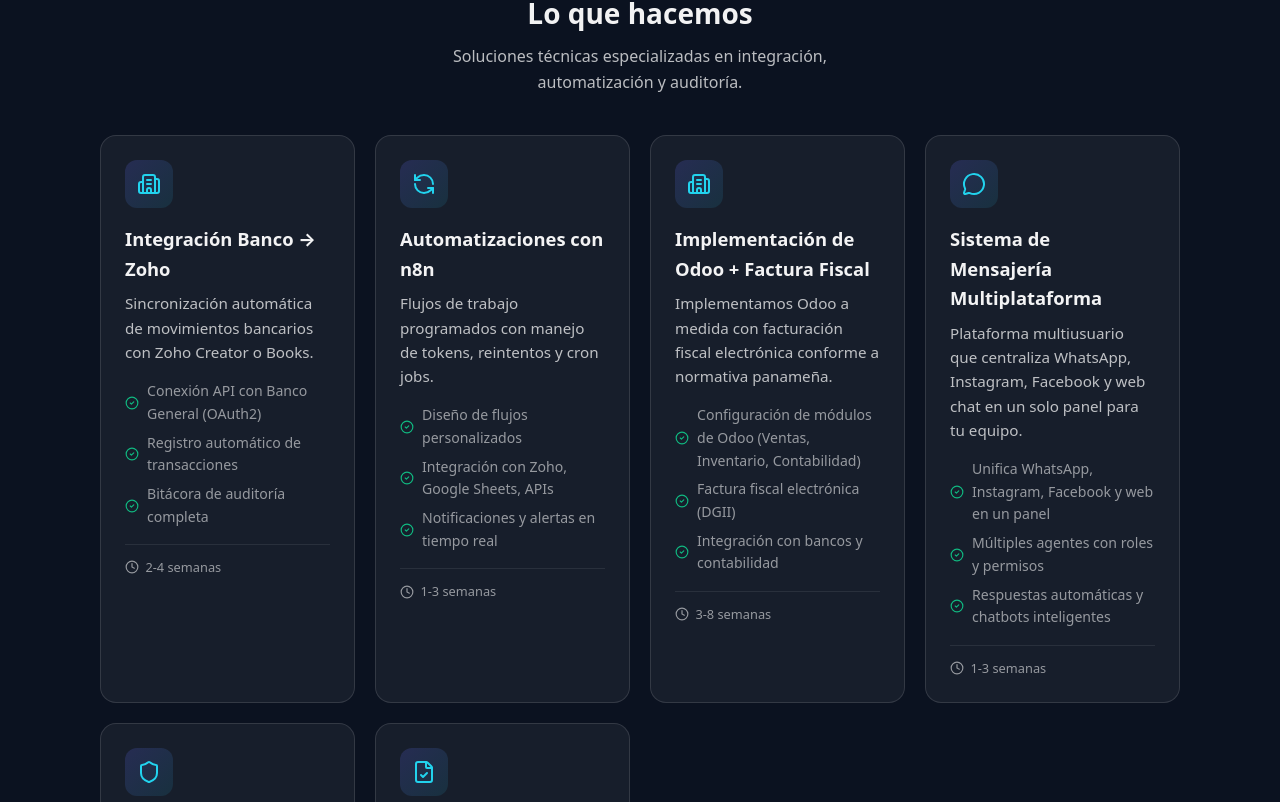
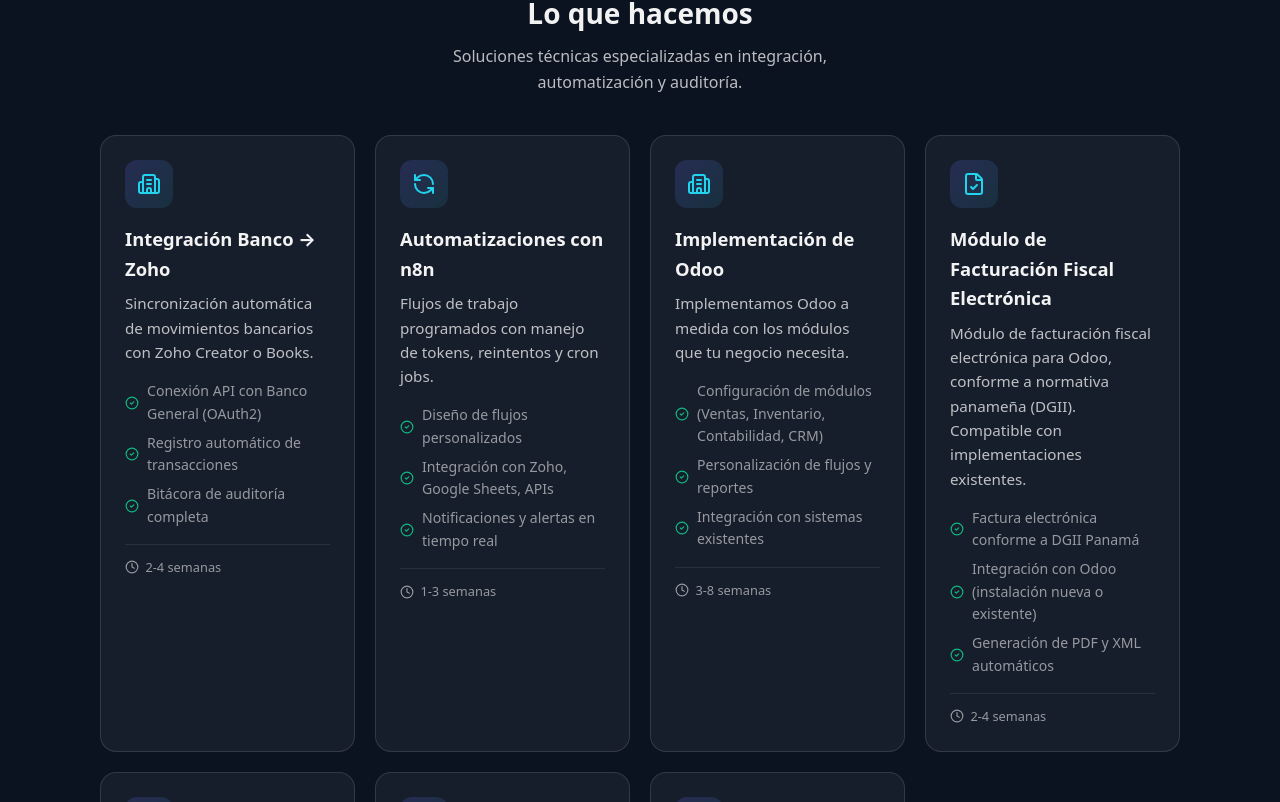
Before and after one commit to jsgsoftware/jsgsoftwares, a React (Vite) app: page / in a window 1280 px wide. Shown: the part 1298-2100 px from the top of the page. Built offline with nearby package versions, Linux system fonts and the light colour scheme.

Commit message:
Split Odoo and Factura Fiscal as separate services + update case study

```diff
--- a/src/App.tsx
+++ b/src/App.tsx
@@ -54,14 +54,26 @@
   {
     id: 'odoo',
     icon: Building2,
-    title: 'Implementación de Odoo + Factura Fiscal',
-    description: 'Implementamos Odoo a medida con facturación fiscal electrónica conforme a normativa panameña.',
+    title: 'Implementación de Odoo',
+    description: 'Implementamos Odoo a medida con los módulos que tu negocio necesita.',
     deliverables: [
-      'Configuración de módulos de Odoo (Ventas, Inventario, Contabilidad)',
-      'Factura fiscal electrónica (DGII)',
-      'Integración con bancos y contabilidad'
+      'Configuración de módulos (Ventas, Inventario, Contabilidad, CRM)',
+      'Personalización de flujos y reportes',
+      'Integración con sistemas existentes'
     ],
     time: '3-8 semanas'
+  },
+  {
+    id: 'factura-fiscal',
+    icon: FileCheck,
+    title: 'Módulo de Facturación Fiscal Electrónica',
+    description: 'Módulo de facturación fiscal electrónica para Odoo, conforme a normativa panameña (DGII). Compatible con implementaciones existentes.',
+    deliverables: [
+      'Factura electrónica conforme a DGII Panamá',
+      'Integración con Odoo (instalación nueva o existente)',
+      'Generación de PDF y XML automáticos'
+    ],
+    time: '2-4 semanas'
   },
   {
     id: 'mensajeria',
@@ -138,12 +150,12 @@
     metric: '+40h/mes ahorradas'
   },
   {
-    title: 'Implementación de Odoo + Factura Fiscal Electrónica',
+    title: 'Implementación de Odoo + módulo de facturación fiscal',
     type: 'Odoo',
     client: 'Sector Comercial',
     what: [
-      'Configuración de Odoo (Ventas, Inventario, Contabilidad)',
-      'Facturación fiscal electrónica conforme a DGII',
+      'Implementación de Odoo con módulos personalizados',
+      'Módulo de facturación fiscal electrónica (DGII)',
       'Integración con sistema bancario'
     ],
     result: 'Facturación electrónica 100% compliant con normativa panameña.',
```
